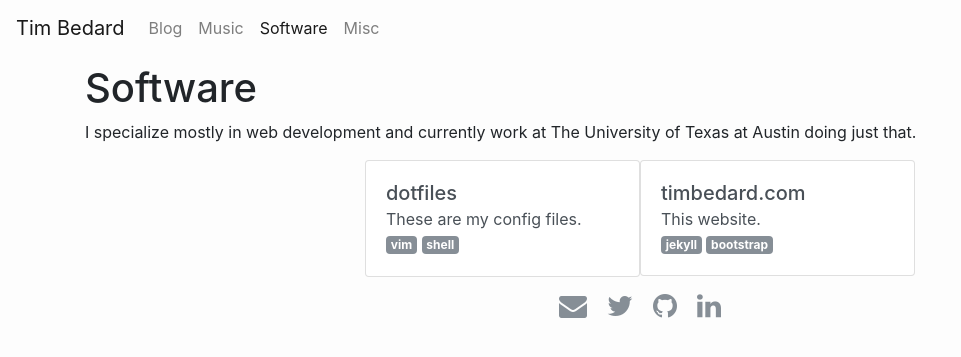
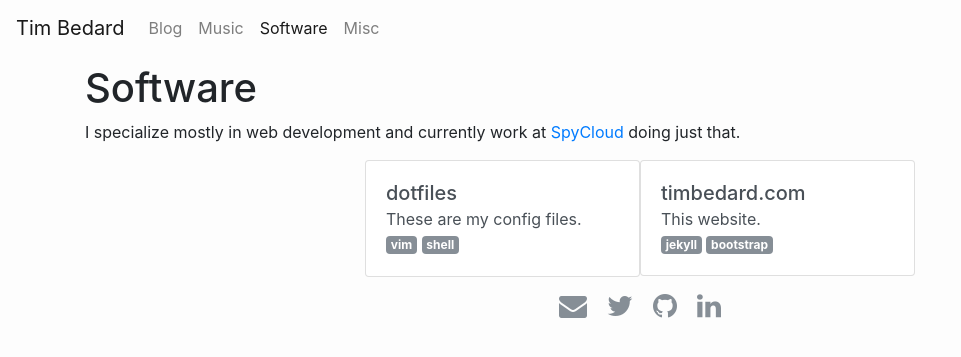
Before and after one commit to qbedard/timbedard.github.io, a Jekyll site: the page built from software.md, in a window 1280 px wide. Shown: the top 357 px of the page, without its empty margins (0-961 px from the left). Built offline with Jekyll 4.4.1, drawn with Linux system fonts in a browser that asks for light colours; nearby versions of some CDN libraries.

Commit message:
updated employment

```diff
--- a/software.md
+++ b/software.md
@@ -5,4 +5,4 @@ category: software
 permalink: /software/
 ---
 
-I specialize mostly in web development and currently work at The University of Texas at Austin doing just that.
+I specialize mostly in web development and currently work at [SpyCloud](https://spycloud.com) doing just that.
```
